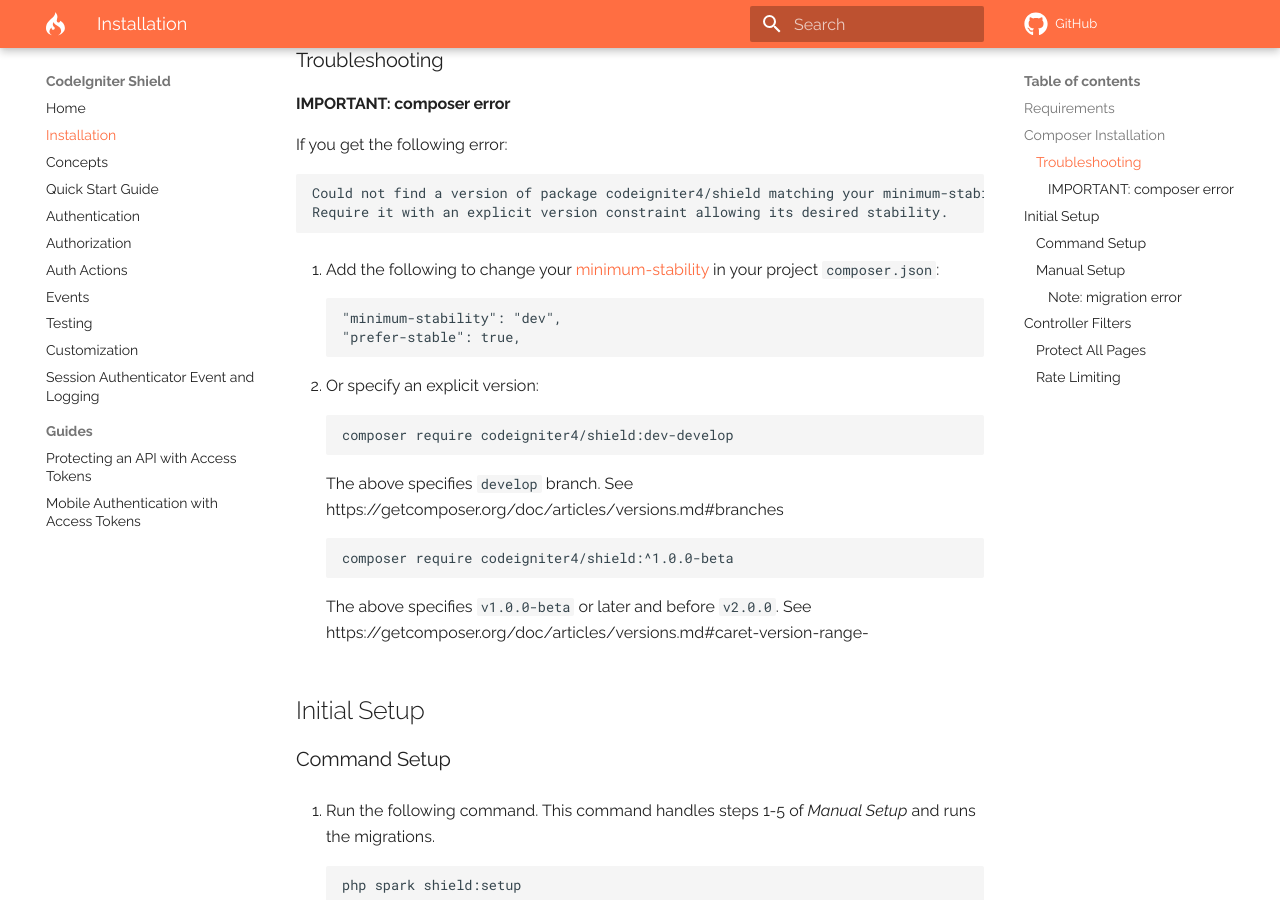
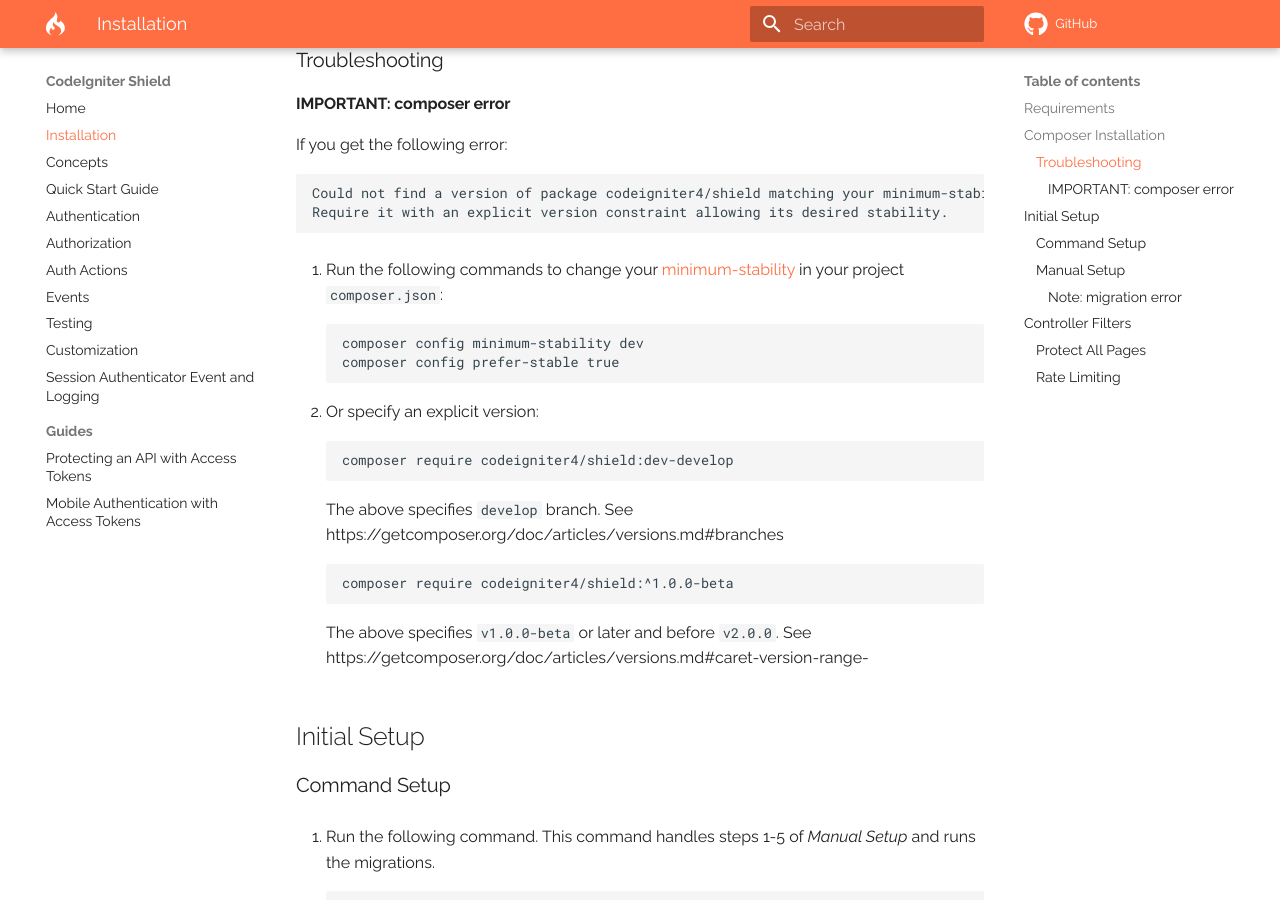
Before and after one commit to codeigniter4/shield, an MkDocs documentation site: the page built from docs/install.md, in a window 1280 px wide and 900 px high, scrolled down 1037 px. Built offline with MkDocs 1.6.1 and Material for MkDocs 9.7.7, drawn with Linux system fonts in a browser that asks for light colours; comment, search, counter and statistics services are not loaded; a style sheet for code colours, icons or effects is not loaded.

Commit message:
docs: improve instruction

````diff
--- a/docs/install.md
+++ b/docs/install.md
@@ -40,11 +40,11 @@ Could not find a version of package codeigniter4/shield matching your minimum-st
 Require it with an explicit version constraint allowing its desired stability.
 ```
 
-1. Add the following to change your [minimum-stability](https://getcomposer.org/doc/articles/versions.md#minimum-stability) in your project `composer.json`:
+1. Run the following commands to change your [minimum-stability](https://getcomposer.org/doc/articles/versions.md#minimum-stability) in your project `composer.json`:
 
-    ```json
-    "minimum-stability": "dev",
-    "prefer-stable": true,
+    ```console
+    composer config minimum-stability dev
+    composer config prefer-stable true
     ```
 
 2. Or specify an explicit version:
````
